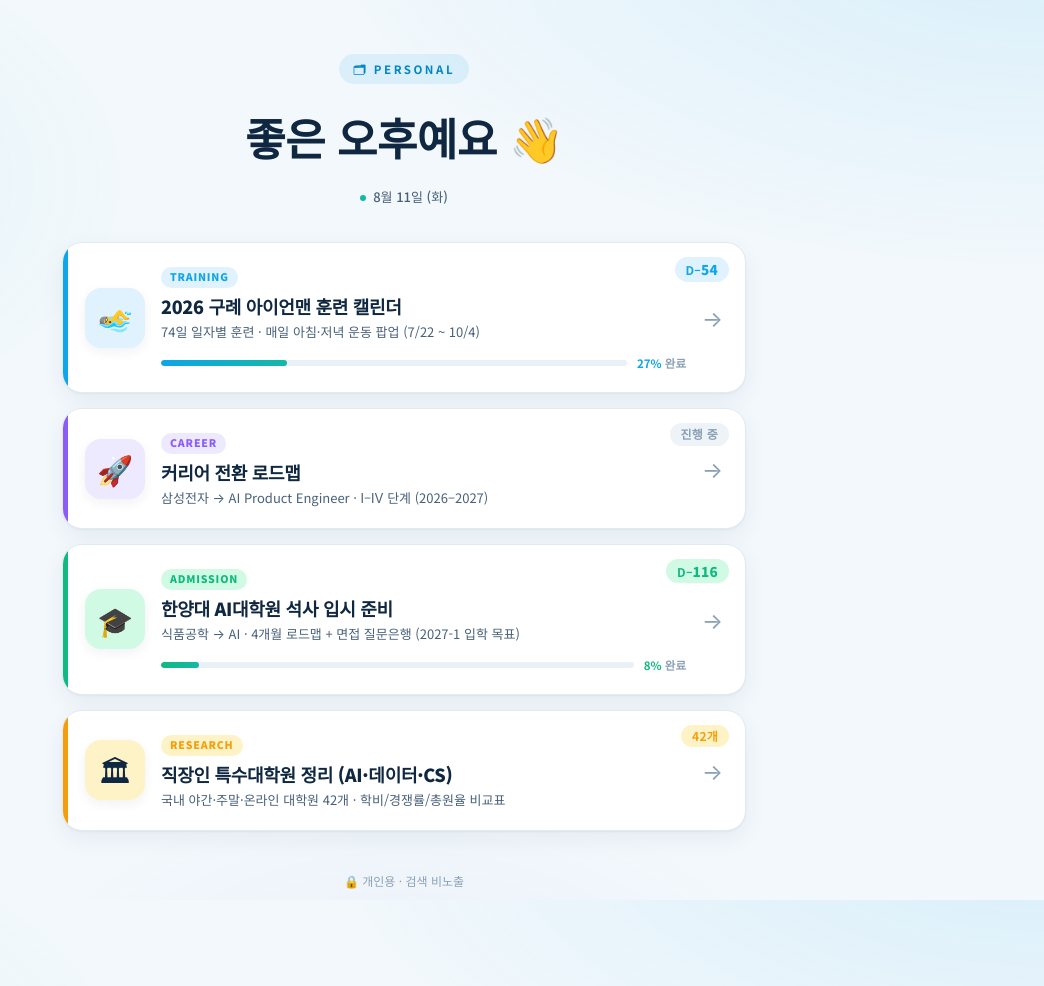
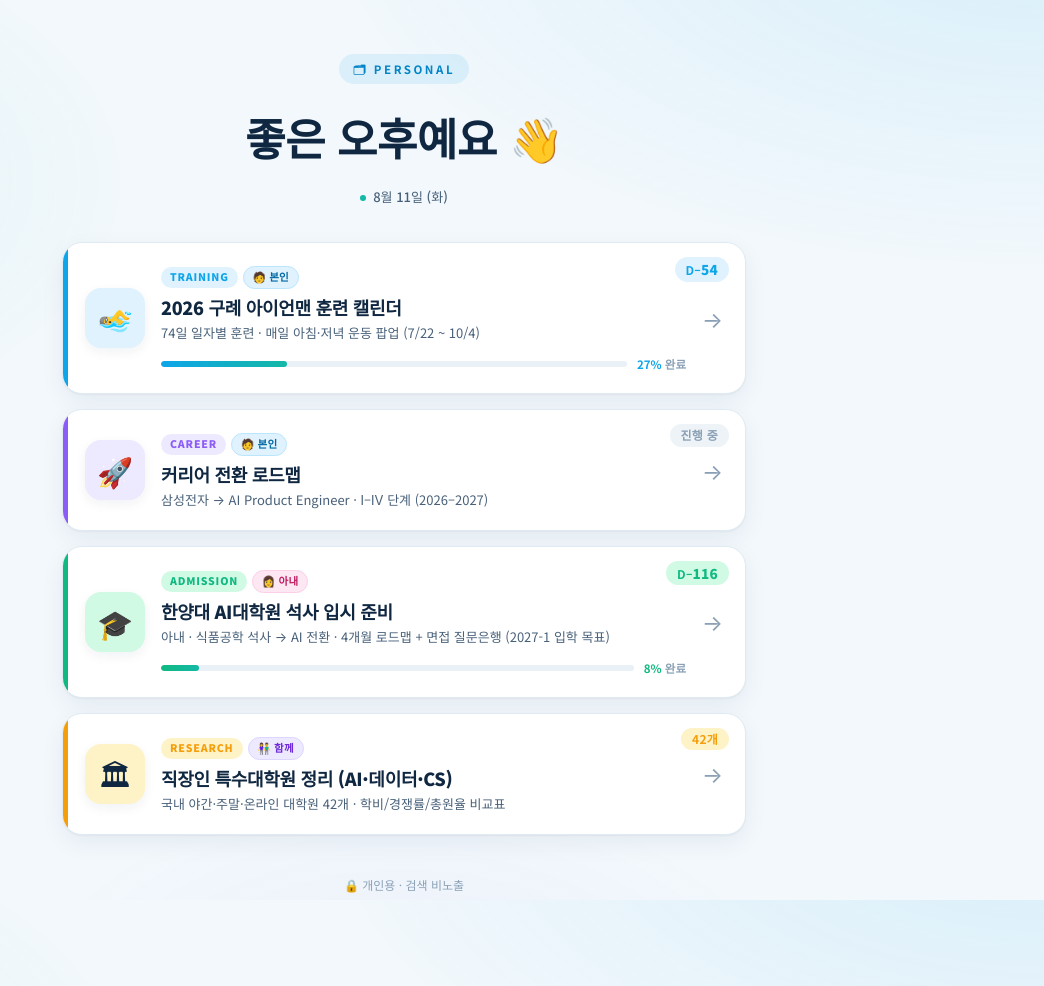
Before and after one commit to charach/legal-docs, a Jekyll site: the page personal/index.html, which Jekyll copies as it is, in a window 1280 px wide. Shown: the whole page, without its empty margins (236-1280 px from the left). Built offline with Jekyll 4.4.1, drawn with Linux system fonts in a browser that asks for light colours.

Commit message:
feat: label personal pages by owner (본인 / 아내 / 함께)
personal/ 페이지가 두 사람 것이 섞여 있어 구분 배지 추가.

- exercise.html, career_roadmap.html → 🧑 본인 (CS 전공, 삼성전자)
- ai_grad_prep.html → 👩 아내 (식품공학 석사 → AI 전환)
- grad_schools.html → 👫 함께 (두 사람 공용 비교표)

ai_grad_prep 카드 설명에도 '아내 · 식품공학 석사 → AI 전환' 명시.

Co-Authored-By: Claude Opus 5 (1M context) <noreply@anthropic.com>

```diff
--- a/personal/index.html
+++ b/personal/index.html
@@ -86,6 +86,14 @@
     text-transform: uppercase; color: var(--accent, var(--sky-deep));
     background: var(--ic-bg, #e6f3fb); padding: 2px 9px; border-radius: 999px; margin-bottom: 7px;
   }
+  a.card .who {
+    display: inline-block; font-size: 10.5px; font-weight: 800; letter-spacing: .02em;
+    padding: 2px 9px; border-radius: 999px; margin-bottom: 7px; margin-left: 5px;
+    border: 1px solid transparent;
+  }
+  a.card .who.me   { background:#e0f2fe; color:#0369a1; border-color:#bae6fd; }
+  a.card .who.wife { background:#fce7f3; color:#be185d; border-color:#fbcfe8; }
+  a.card .who.both { background:#ede9fe; color:#6d28d9; border-color:#ddd6fe; }
   a.card h2 { font-size: 18px; font-weight: 800; margin: 0 0 4px; letter-spacing: -.3px; line-height: 1.3; }
   a.card p { margin: 0; font-size: 13px; color: var(--ink-soft); line-height: 1.5; }
 
@@ -142,7 +150,7 @@
     <a class="card" href="exercise.html" data-start="2026-07-22" data-race="2026-10-04" style="--accent:#0ea5e9;--ic-bg:#e0f2fe">
       <span class="ic">🏊‍♂️</span>
       <span class="body">
-        <span class="tag">Training</span>
+        <span class="tag">Training</span><span class="who me">🧑 본인</span>
         <h2>2026 구례 아이언맨 훈련 캘린더</h2>
         <p>74일 일자별 훈련 · 매일 아침·저녁 운동 팝업 (7/22 ~ 10/4)</p>
         <span class="meta">
@@ -157,7 +165,7 @@
     <a class="card" href="career_roadmap.html" data-start="2026-08-01" data-goal="2027-12-31" style="--accent:#8b5cf6;--ic-bg:#ede9fe">
       <span class="ic">🚀</span>
       <span class="body">
-        <span class="tag">Career</span>
+        <span class="tag">Career</span><span class="who me">🧑 본인</span>
         <h2>커리어 전환 로드맵</h2>
         <p>삼성전자 → AI Product Engineer · Ⅰ–Ⅳ 단계 (2026–2027)</p>
       </span>
@@ -168,9 +176,9 @@
     <a class="card" href="ai_grad_prep.html" data-start="2026-08-01" data-race="2026-12-05" style="--accent:#10b981;--ic-bg:#d1fae5">
       <span class="ic">🎓</span>
       <span class="body">
-        <span class="tag">Admission</span>
+        <span class="tag">Admission</span><span class="who wife">👩 아내</span>
         <h2>한양대 AI대학원 석사 입시 준비</h2>
-        <p>식품공학 → AI · 4개월 로드맵 + 면접 질문은행 (2027-1 입학 목표)</p>
+        <p>아내 · 식품공학 석사 → AI 전환 · 4개월 로드맵 + 면접 질문은행 (2027-1 입학 목표)</p>
         <span class="meta">
           <span class="bar"><i></i></span>
           <span class="meta-txt"><b class="prog">–</b> 완료</span>
@@ -183,7 +191,7 @@
     <a class="card" href="grad_schools.html" style="--accent:#f59e0b;--ic-bg:#fef3c7">
       <span class="ic">🏛</span>
       <span class="body">
-        <span class="tag">Research</span>
+        <span class="tag">Research</span><span class="who both">👫 함께</span>
         <h2>직장인 특수대학원 정리 (AI·데이터·CS)</h2>
         <p>국내 야간·주말·온라인 대학원 42개 · 학비/경쟁률/총원율 비교표</p>
       </span>
```
